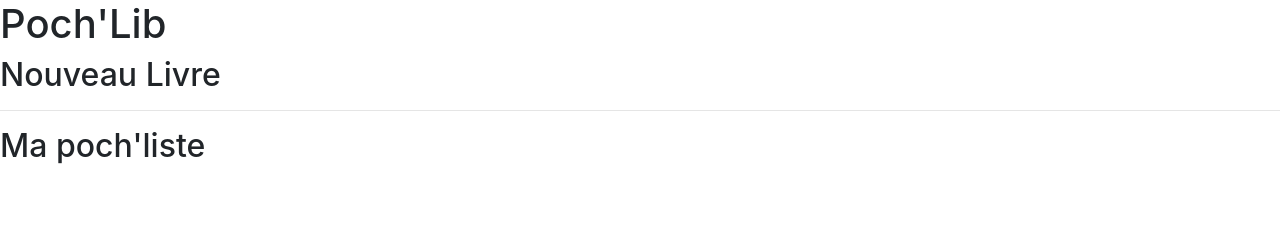
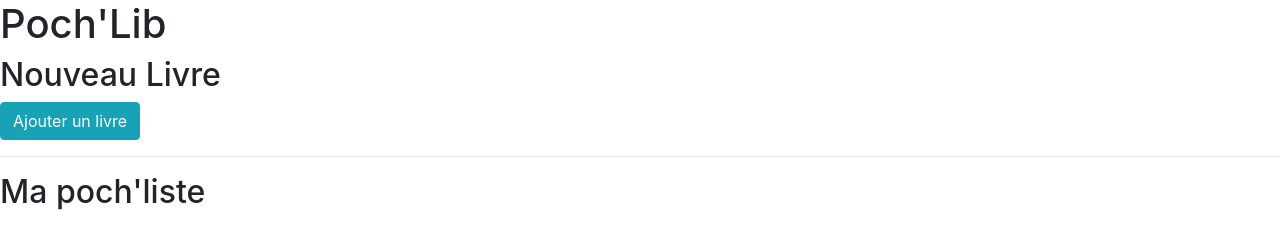
Before and after one commit to clemb08/P6_PocheLib, a plain HTML site: page index.html in a window 1280 px wide. Drawn offline with nearby package versions, Linux system fonts and the light colour scheme.

Commit message:
Add Button

```diff
--- a/index.html
+++ b/index.html
@@ -20,5 +20,7 @@
 				<h2>Ma poch'liste</h2>
 			</div>
 		</div>
+
+		<script src="pocheLib.js"></script>
   	</body>
 </html>
--- a/pocheLib.js
+++ b/pocheLib.js
@@ -0,0 +1,5 @@
+//Add btn 'Ajouter un livre' after 'Nouveau Livre'
+var btnAdd = document.createElement('div');
+btnAdd.innerHTML = '<div><button type="button" class="btn btn-info">Ajouter un livre</button></div>';
+var titleH2 = document.querySelector('.h2');
+titleH2.after(btnAdd);
```
